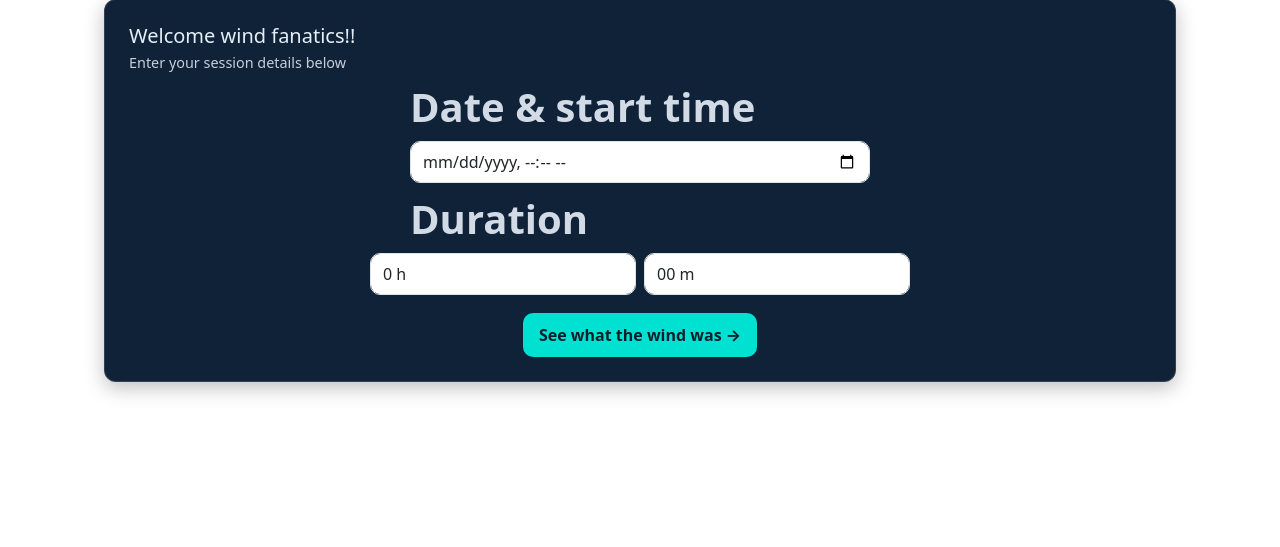
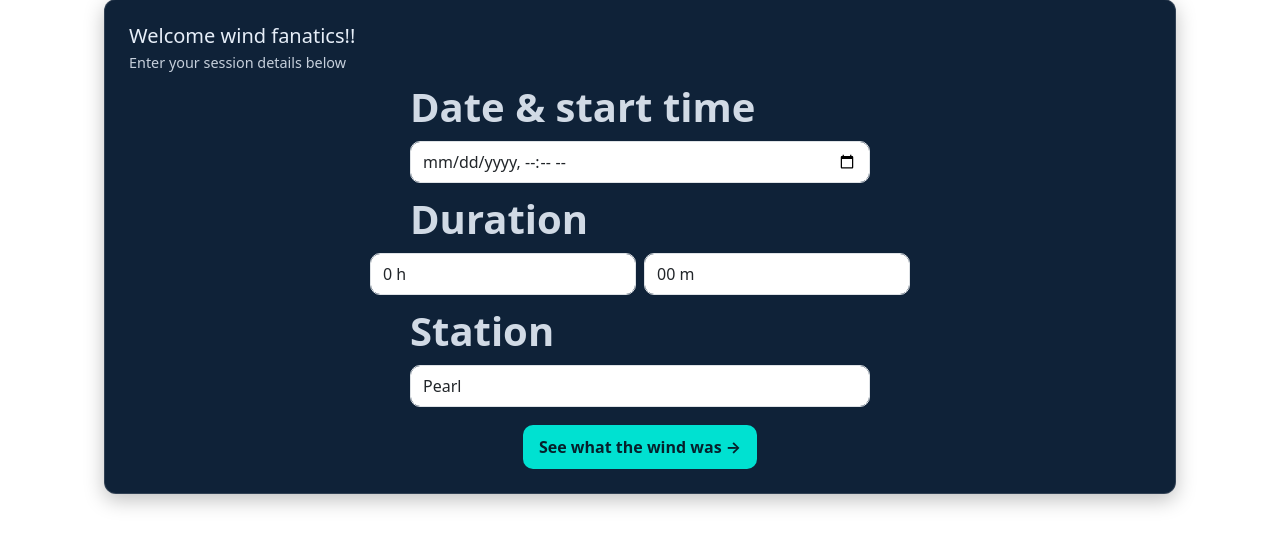
Before and after one commit to jayriihi/pearlapp, a Flask app: page /windput in a window 1280 px wide. Shown: the part 59-606 px from the top of the page. Run offline with Flask 2, Linux system fonts and the light colour scheme.

Commit message:
Added station selection to the homepage and also to the session page

```diff
--- a/app/modules/wind_data_functionsc.py
+++ b/app/modules/wind_data_functionsc.py
@@ -26,6 +26,25 @@ SHEET_PRIMARY = "Pearl"
 SHEET_FALLBACK = "pred_cresc"   # keep as a manual backup option
 SHEET_SHEET1 = "Sheet1"         # optional third sheet
 ACTIVE_SHEET = SHEET_PRIMARY   # change this line to swap sources
+
+# ---- station mapping ----
+STATIONS = {
+    "pearl": {"label": "Pearl", "sheet": "Pearl"},
+    "crescent": {"label": "Crescent", "sheet": "Sheet1"},
+    "nmb": {"label": "NMB", "sheet": "NMB_data"},
+    "model": {"label": "Cresc. model", "sheet": "pred_cresc"},
+}
+DEFAULT_STATION_KEY = "pearl"
+
+def resolve_station_key(station_key):
+    if not station_key:
+        return DEFAULT_STATION_KEY
+    key = str(station_key).lower()
+    return key if key in STATIONS else DEFAULT_STATION_KEY
+
+def get_station_sheet(station_key=None):
+    key = resolve_station_key(station_key)
+    return STATIONS[key]["sheet"]
 
 
 def get_active_sheet():
@@ -158,7 +177,7 @@ def fetch_pred_cres_data(string_start_time=None, string_end_time=None, sheet_nam
     return avg_wind_spd, wind_max, wind_min, avg_wind_dir, labels, series
 
 
-def get_sesh_wind(datetimelocal_str, duration_str):
+def get_sesh_wind(datetimelocal_str, duration_str, station_key=None):
     """
     Main API used by the session card.
     """
@@ -171,8 +190,11 @@ def get_sesh_wind(datetimelocal_str, duration_str):
         sesh_start_time_str,
     ) = format_date_time(datetimelocal_str, duration_str)
 
+    sheet_name = get_station_sheet(station_key)
     avg_wind_spd, wind_max, wind_min, avg_wind_dir, labels, series = fetch_pred_cres_data(
-        string_start_time, string_end_time
+        string_start_time,
+        string_end_time,
+        sheet_name=sheet_name,
     )
 
     if any(x is None for x in [avg_wind_spd, wind_max, wind_min, avg_wind_dir]) or not series:
@@ -228,7 +250,7 @@ def get_window_strings(hours):
     return start, end
 
 
-def _pearl_quik(hours):
+def _pearl_quik(hours, station_key=None):
     """
     Shared helper for 1/3/8hr cards.
 
@@ -239,7 +261,7 @@ def _pearl_quik(hours):
       labels, series
     """
     start, end = get_window_strings(hours)
-    sheet = get_active_sheet()
+    sheet = get_station_sheet(station_key)
 
     # Use the same window + sheet as everything else
     sesh = fetch_sheet_window_df(start, end, sheet_name=sheet)
@@ -270,16 +292,20 @@ def _pearl_quik(hours):
     )
 
 
-def pearl_1hr_quik():
-    return _pearl_quik(1)
+def pearl_1hr_quik(station_key=None):
+    return _pearl_quik(1, station_key=station_key)
 
 
-def pearl_3hr_quik():
-    return _pearl_quik(3)
+def pearl_3hr_quik(station_key=None):
+    return _pearl_quik(3, station_key=station_key)
 
 
-def pearl_8hr_quik():
-    return _pearl_quik(8)
+def pearl_8hr_quik(station_key=None):
+    return _pearl_quik(8, station_key=station_key)
+
+
+def get_wind_data(hours, station_key=None):
+    return _pearl_quik(hours, station_key=station_key)
 
 
 def _gviz_url(sheet_name, num_rows=NUM_ROWS):
@@ -394,13 +420,13 @@ def fetch_sheet_window_df(string_start_time=None, string_end_time=None, sheet_na
     return sesh.sort_index()
 
 
-def wind_dir_3hours():
+def wind_dir_3hours(station_key=None):
     """
     Returns (labels, wind_dirs) for the vertical 3-hr direction history chart.
     Uses the same sheet + window as the 3-hr speed card.
     """
     start, end = get_window_strings(3)
-    sheet = get_active_sheet()
+    sheet = get_station_sheet(station_key)
     print(f"[wind_dir_3hours] window BDA: {start} → {end}, sheet={sheet}")
 
     df = fetch_sheet_window_df(start, end, sheet_name=sheet).sort_index()
--- a/app/templates/windput.html
+++ b/app/templates/windput.html
@@ -107,6 +107,17 @@
         <input type="hidden" id="duration" name="duration" value="0:00">
       </div>
 
+      <div class="form-row">
+        <label for="station">Station</label>
+        <select id="station" name="station" class="form-control">
+          {% for station in stations %}
+            <option value="{{ station.key }}" {% if station.key == station_key %}selected{% endif %}>
+              {{ station.label }}
+            </option>
+          {% endfor %}
+        </select>
+      </div>
+
       <div class="actions">
         <button type="submit" class="btn btn-primary">See what the wind was →</button>
       </div>
--- a/app/views.py
+++ b/app/views.py
@@ -93,13 +93,15 @@ def get_tide_snapshot():
     }
 
 
-def get_wind_dir_history():
+def get_wind_dir_history(station_key=None):
     """
     3h wind direction history, JSON-friendly.
     Returns (labels, dirs) or ([], []) on error.
     """
     try:
-        wd_labels_raw, wd_dirs_raw = wind_data_functionsc.wind_dir_3hours()
+        wd_labels_raw, wd_dirs_raw = wind_data_functionsc.wind_dir_3hours(
+            station_key=station_key
+        )
         wd_labels = [str(t) for t in wd_labels_raw]                 # ISO strings are fine
         wd_dirs = [float(d) for d in wd_dirs_raw if d is not None]  # 0–360 floats
         return wd_labels, wd_dirs
@@ -108,22 +110,22 @@ def get_wind_dir_history():
         return [], []
 
 
-def fetch_winds(hours: int):
+def fetch_winds(hours: int, station_key=None):
     """
     Fetch wind data for the given window length (hours).
     Returns (labels, values, avg, maxv, minv, avg_dir, cur_dir, cur_spd).
     """
-    if hours == 1:
-        fn = wind_data_functionsc.pearl_1hr_quik
-    elif hours == 3:
-        fn = wind_data_functionsc.pearl_3hr_quik
-    elif hours == 8:
-        fn = wind_data_functionsc.pearl_8hr_quik
-    else:
-        fn = wind_data_functionsc.pearl_1hr_quik
-
     try:
-        avg, maxv, minv, avg_dir, cur_dir, cur_spd, labels, series = fn()
+        (
+            avg,
+            maxv,
+            minv,
+            avg_dir,
+            cur_dir,
+            cur_spd,
+            labels,
+            series,
+        ) = wind_data_functionsc.get_wind_data(hours, station_key=station_key)
     except NoWindDataError:
         raise
     except Exception as e:
@@ -151,6 +153,15 @@ def homepage():
 
 @app.route("/winds/<int:hours>")
 def winds(hours: int):
+    raw_station = request.args.get("station")
+    station_key = wind_data_functionsc.resolve_station_key(raw_station)
+    station_param = raw_station if raw_station in wind_data_functionsc.STATIONS else None
+    station_label = wind_data_functionsc.STATIONS[station_key]["label"]
+    stations = [
+        {"key": key, "label": meta["label"]}
+        for key, meta in wind_data_functionsc.STATIONS.items()
+    ]
+
     wind_available = True
     wind_error = None
 
@@ -159,7 +170,10 @@ def winds(hours: int):
     avg = maxv = minv = avg_dir = cur_dir = cur_spd = None
 
     try:
-        labels, values, avg, maxv, minv, avg_dir, cur_dir, cur_spd = fetch_winds(hours)
+        labels, values, avg, maxv, minv, avg_dir, cur_dir, cur_spd = fetch_winds(
+            hours,
+            station_key=station_key,
+        )
     except NoWindDataError as e:
         wind_available = False
         wind_error = str(e)
@@ -225,7 +239,7 @@ def winds(hours: int):
         tide["next_peak_state_disp"] = None
 
     # 3h wind direction history for the vertical chart
-    wd_labels, wd_dirs = get_wind_dir_history()
+    wd_labels, wd_dirs = get_wind_dir_history(station_key=station_key)
 
     scalar_mean = None
     if hours == 3 and wd_dirs:
@@ -241,6 +255,10 @@ def winds(hours: int):
     return render_template(
         "wind_tide_dir.html",
         hours=hours,
+        station_key=station_key,
+        station_label=station_label,
+        station_param=station_param,
+        stations=stations,
         labels=labels,
         values=values,
         past_hour_avg_wind_spd=avg,
@@ -316,10 +334,23 @@ def windput():
         m = max(0, min(59, m))
         session["duration"] = f"{h}:{m:02d}"
         session["duration_minutes"] = h * 60 + m
+        station_key = wind_data_functionsc.resolve_station_key(
+            request.form.get("station")
+        )
+        session["station_key"] = station_key
 
         return wind()
 
-    return render_template("windput.html")
+    station_key = wind_data_functionsc.DEFAULT_STATION_KEY
+    stations = [
+        {"key": key, "label": meta["label"]}
+        for key, meta in wind_data_functionsc.STATIONS.items()
+    ]
+    return render_template(
+        "windput.html",
+        station_key=station_key,
+        stations=stations,
+    )
 
 
 @app.route("/wind")
@@ -338,7 +369,9 @@ def wind():
         date_time_index_series_str,
         wind_spd_series,
     ) = wind_data_functionsc.get_sesh_wind(
-        session["sessiondatetime"], session["duration"]
+        session["sessiondatetime"],
+        session["duration"],
+        station_key=session.get("station_key"),
     )
 
     # Round and convert to integers for display
```
Also changed, not shown: app/templates/wind_tide_dir.html (+118 -10 lines), 2 other files.
